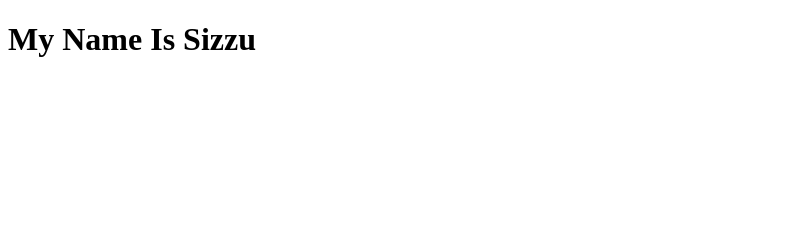
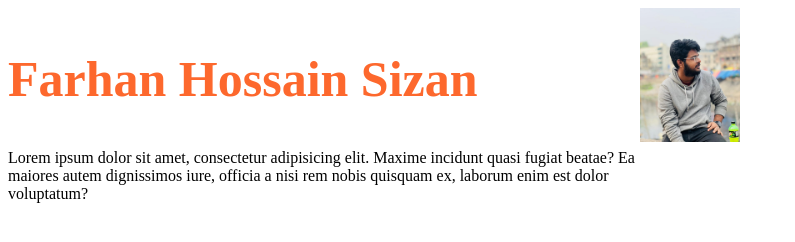
Before and after one commit to Sizzu99/TestRepo, a plain HTML site: page index.html in a window 1280 px wide. Shown: the whole page, without its empty margins (0-795 px from the left). Drawn offline with Linux system fonts and the light colour scheme.

Commit message:
add name

```diff
--- a/index.html
+++ b/index.html
@@ -3,9 +3,23 @@
   <head>
     <meta charset="UTF-8" />
     <meta name="viewport" content="width=device-width, initial-scale=1.0" />
-    <title>Document</title>
+    <title>Sizzu's portfolio</title>
+    <link rel="stylesheet" href="style.css" />
   </head>
   <body>
-    <h1>My Name Is Sizzu</h1>
+    <section class="info">
+      <div class="first-section">
+        <h1>Farhan Hossain Sizan</h1>
+        <p>
+          Lorem ipsum dolor sit amet, consectetur adipisicing elit. Maxime
+          incidunt quasi fugiat beatae? Ea maiores autem dignissimos iure,
+          officia a nisi rem nobis quisquam ex, laborum enim est dolor
+          voluptatum?
+        </p>
+      </div>
+      <div class="first-section">
+        <img class="profile-pic" src="Profile.jpeg" alt="" />
+      </div>
+    </section>
   </body>
 </html>
--- /dev/null
+++ b/style.css
@@ -0,0 +1,13 @@
+h1{
+    color: rgb(253, 104, 45);
+    font-size: 50px;
+}
+.first-section{
+    width: 50%;
+}
+.info{
+    display: flex;
+}
+.profile-pic{
+    width:100px;
+}
```
Also changed, not shown: Profile.jpeg (added).
